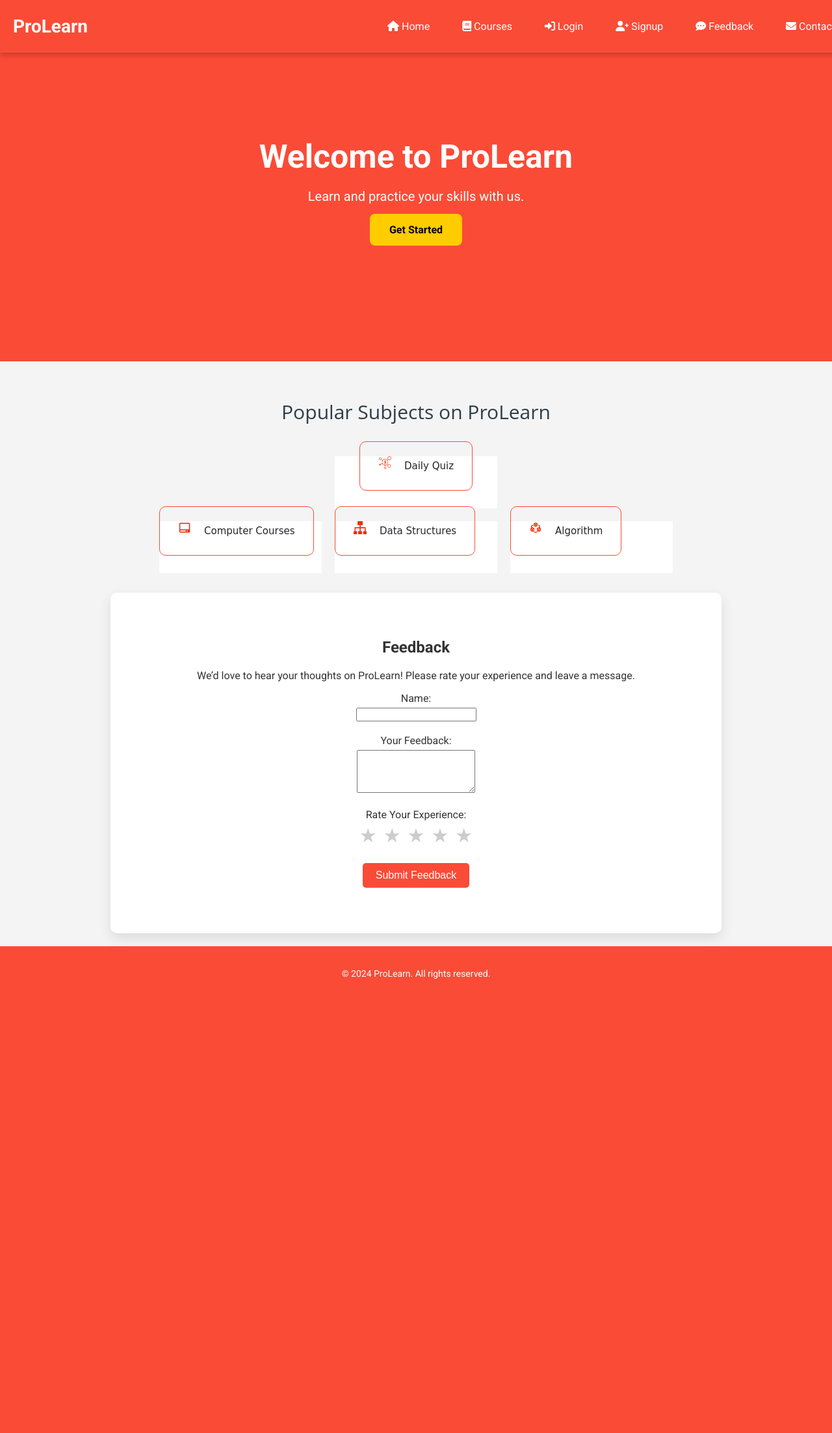
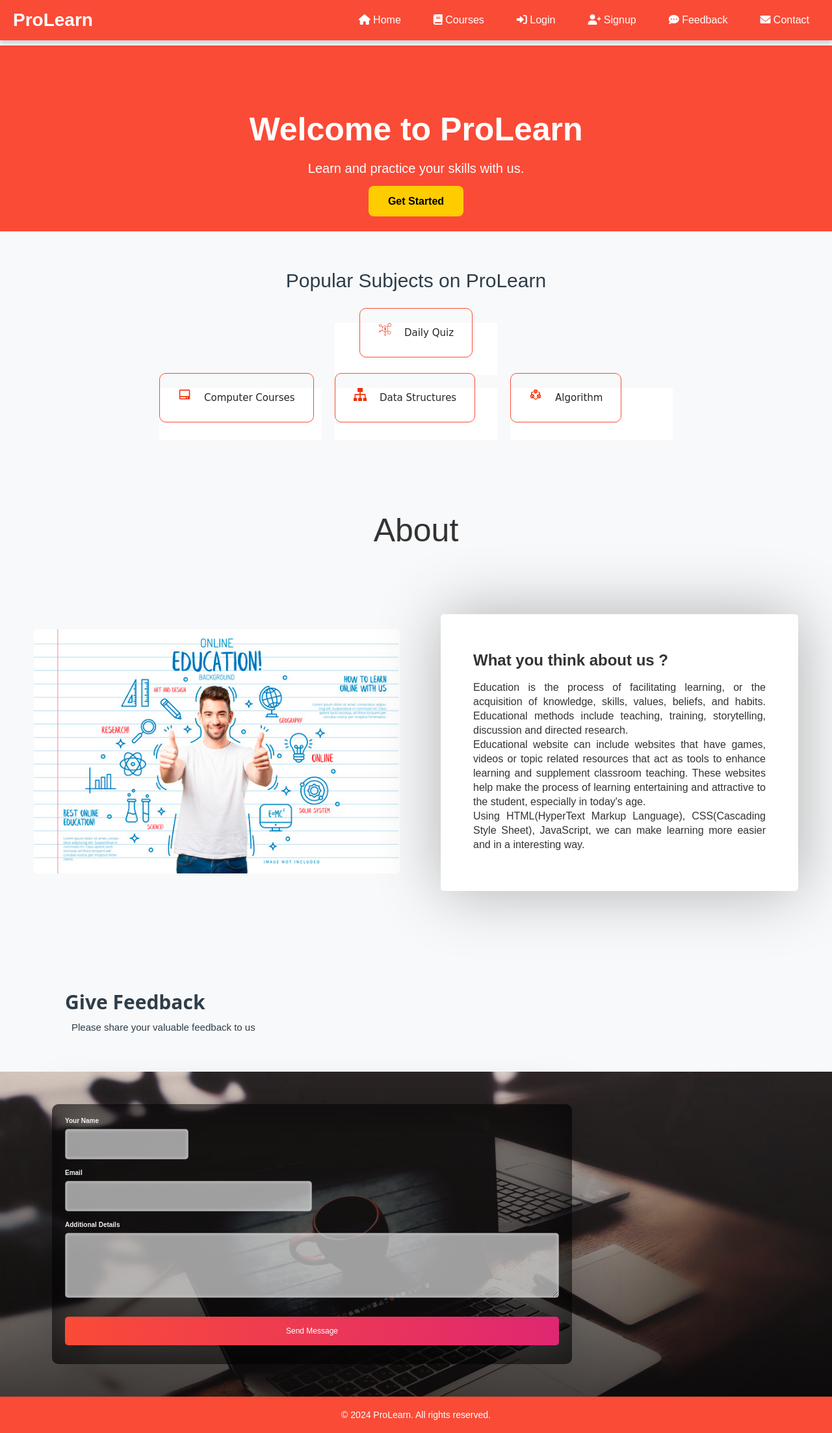
Before and after one commit to yassinehmza/TheLastProLearn, a PHP site: page / in a window 1280 px wide. Shown: the whole page at 65% size. Before the commit the page ends 1506 px from the top, so only its background shows below. Run offline with PHP 8.4, Linux system fonts and the light colour scheme.

Commit message:
the las change a w9

```diff
--- a/index.html
+++ b/index.html
@@ -6,7 +6,7 @@
     <title>ProLearn</title>
     <link rel="stylesheet" href="https://fonts.googleapis.com/css2?family=Roboto:wght@400;700&display=swap">
     <link rel="stylesheet" href="https://cdnjs.cloudflare.com/ajax/libs/font-awesome/6.0.0-beta3/css/all.min.css">
-    <link rel="stylesheet" href="css/style.css">
+    <link rel="stylesheet" href="style.css">
 </head>
 <body>
     <header>
@@ -49,38 +49,42 @@
 
             </div>
         </div>
+        <!-- ABOUT -->
+        <div class="diffSection" id="about_section">
+            <center><p style="font-size: 50px; padding: 100px">About</p></center>
+            <div class="about-content">
+                    <div class="side-image">
+                        <img class="sideImage" src="images/extra/e3.jpg">
+                    </div>
+                    <div class="side-text">
+                        <h2>What you think about us ?</h2>
+                        <p>Education is the process of facilitating learning, or the acquisition of knowledge, skills, values, beliefs, and habits. Educational methods include teaching, training, storytelling, discussion and directed research.<br> Educational website can include websites that have games, videos or topic related resources that act as tools to enhance learning and supplement classroom teaching. These websites help make the process of learning entertaining and attractive to the student, especially in today's age. <br>Using HTML(HyperText Markup Language), CSS(Cascading Style Sheet), JavaScript, we can make learning more easier and in a interesting way.</p>
+                    </div>
+            </div>
+        </div>
+
 
         <!-- Feedback Section -->
-        <section id="feedback" class="feedback visible">
-            <h2>Feedback</h2>
-            <p>We’d love to hear your thoughts on ProLearn! Please rate your experience and leave a message.</p>
-            <form>
-                <div class="form-group">
-                    <label for="feedback-name">Name:</label>
-                    <input type="text" id="feedback-name" name="name" required>
-                </div>
+        <div class="title2" id="feedBACK">
+            <span>Give Feedback</span>
+            <div class="shortdesc2">
+                <p>Please share your valuable feedback to us</p>
+            </div>
+        </div>
 
-                <div class="form-group">
-                    <label for="feedback-message">Your Feedback:</label>
-                    <textarea id="feedback-message" name="message" rows="4" required></textarea>
-                </div>
-
-                <div class="form-group">
-                    <label for="feedback-rating">Rate Your Experience:</label>
-                    <div id="feedback-rating" class="star-rating">
-                        <input type="radio" name="rating" value="5" id="star-5"><label for="star-5">&#9733;</label>
-                        <input type="radio" name="rating" value="4" id="star-4"><label for="star-4">&#9733;</label>
-                        <input type="radio" name="rating" value="3" id="star-3"><label for="star-3">&#9733;</label>
-                        <input type="radio" name="rating" value="2" id="star-2"><label for="star-2">&#9733;</label>
-                        <input type="radio" name="rating" value="1" id="star-1"><label for="star-1">&#9733;</label>
-                    </div>
-                </div>
-
-                <div class="form-group">
-                    <button type="submit" class="btn-submit">Submit Feedback</button>
-                </div>
-            </form>
-        </section>
+        <div class="feedbox">
+            <div class="feed">
+                <form action="mailto:roshank9419@gmail.com" method="post" enctype="text/plain">
+                    <label>Your Name</label><br>
+                    <input type="text" name="" class="fname" required="required"><br>
+                    <label>Email</label><br>
+                    <input type="email" name="mail" required="required"><br>
+                    <label>Additional Details</label><br>
+                    <textarea name="addtional"></textarea><br>
+                    <button type="submit" id="csubmit">Send Message</button>
+                </form>
+            </div>
+        </div>
 
         <!-- Contact Section -->
         <section id="contact" class="contact">
--- a/js/script.js
+++ b/js/script.js
@@ -8,3 +8,20 @@ function toggleMenu() {
     const nav = document.querySelector('nav ul');
     nav.classList.toggle('show');
 }
+// for about section
+function scrollAppear() {
+    var introText = document.querySelector('.side-text');
+    var sideImage = document.querySelector('.sideImage');
+    var introPosition = introText.getBoundingClientRect().top;
+    var imagePosition = sideImage.getBoundingClientRect().top;
+
+    var screenPosition = window.innerHeight / 1.2;
+
+    if(introPosition < screenPosition) {
+      introText.classList.add('side-text-appear');
+    }
+    if(imagePosition < screenPosition) {
+      sideImage.classList.add('sideImage-appear');
+    }
+  }
+  window.addEventListener('scroll', scrollAppear);
--- a/css/style.css
+++ b/style.css
@@ -285,3 +285,141 @@ main {
    text-align: center;
    color: #2E3D49;
 }
+* {
+    margin: 0;
+    padding: 0;
+    box-sizing: border-box;
+    font-family: Arial, sans-serif;
+}
+
+body {
+    background-color: #f8f9fa;
+    color: #333;
+}
+/*ABOUT*/
+.about-content {
+	width: 100%;
+	position: relative;
+	justify-content: center;
+	flex-wrap: wrap;
+	display: flex;
+	align-items: center;
+}
+.about-content .side-text {
+	width: 550px;
+	padding: 50px 40px;
+	background: #fff;
+	box-shadow: 2px 0 100px rgba(0,0,0,0.3);
+	border-radius: 5px;
+	text-align: justify;
+	line-height: 22px;
+	opacity: 0;
+	transform: translateX(-100px);
+	transition: 1s ease-in-out;
+}
+.about-content .side-text-appear {
+	opacity: 1;
+	transform: translateX(0px);
+}
+.about-content .side-text h2 {
+	padding: 10px;
+}
+.about-content .side-text p {
+	padding: 10px;
+}
+.about-content .side-image img {
+	width: 90%;
+	border-radius: 5px;
+}
+.sideImage {
+	transform: translateX(100px);
+	opacity: 0;
+	transition: .8s ease-in-out;
+}
+.sideImage-appear {
+	opacity: 1;
+	transform: translateX(0px);
+}
+/*FEEDBACK*/
+.title2 {
+	position: relative;
+	margin-top: 150px;
+	margin-left: 100px;
+}
+.title2 span{
+	font-weight: 700;
+	font-family: 'Open Sans', sans-serif;
+	font-size: 30px;
+	color: #2E3D49;
+}
+.title2 .shortdesc2 {
+	padding: 10px;
+	font-family: 'Open Sans', sans-serif;
+	font-size: 15px;
+	color: #2E3D49;
+	margin-bottom: 10px;
+}
+.feedbox {
+	margin-top: 50px;
+	width: 100%;
+	display: flex;
+	background-image: linear-gradient(rgba(0,0,0,0),rgba(0,0,0,0.7)),url("images/extra/b4.jpg");
+	background-size: cover;
+	padding: 50px 80px;
+	background-attachment: fixed;
+}
+.feed {
+	width: 800px;
+	height: 400px;
+	position: relative;
+	border-radius: 10px;
+	justify-content: center;
+	box-shadow: inset 0 0 90px rgba(0,0,0,0.6),
+					0 0 80px rgba(0,0,0,0.2);
+	background: rgba(0,0,0,0.4);
+}
+.feed form {
+	width: 100%;
+	height: 100%;
+	padding: 20px;
+}
+
+.feed form label {
+	position: absolute;
+	color: #f2f2f2;
+	font-size: 10px;
+	font-weight: 800;
+}
+.feed form input, .feed textarea {
+	padding: 15px;
+	border-radius: 5px;
+	box-shadow: inset 0 0 5px lightgray;
+	border: 1px solid rgba(0,0,0,0.2);
+	outline: none;
+	color: #2E3D49;
+	background: #fff9;
+	font-weight: 600;
+}
+.feed form input {
+	margin-bottom: 15px;
+	width: 50%;
+}
+.feed form .fname {
+	width: 25%;
+}
+.feed form textarea {
+	width: 100%;
+	height: 100px;
+}
+.feed #csubmit {
+	margin-top: 25px;
+	background: linear-gradient(to right, #FA4B37, #DF2771);
+	border-radius: 5px;
+	border-style: none;
+	outline: none;
+	width: 100%;
+	padding: 15px 25px;
+	color: #fff;
+	font-size: 12px;
+	cursor: pointer;
+}
```
Also changed, not shown: Cours/computer_courses.html (+20 -21 lines), images/extra/animated.gif (added), images/extra/b1.jpg (added), images/extra/b3.jpg (added), images/extra/b4.jpg (added), images/extra/e3.jpg (added), 7 other files.
